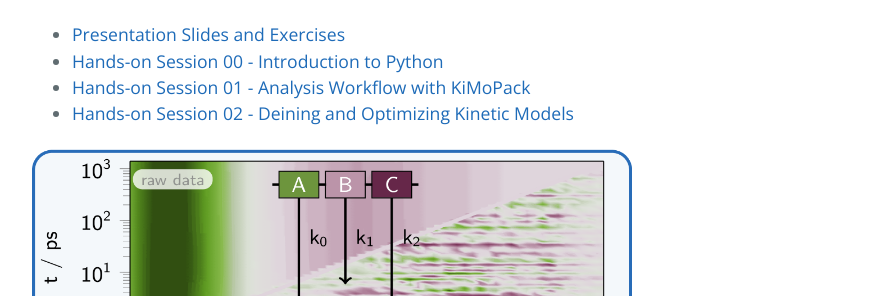
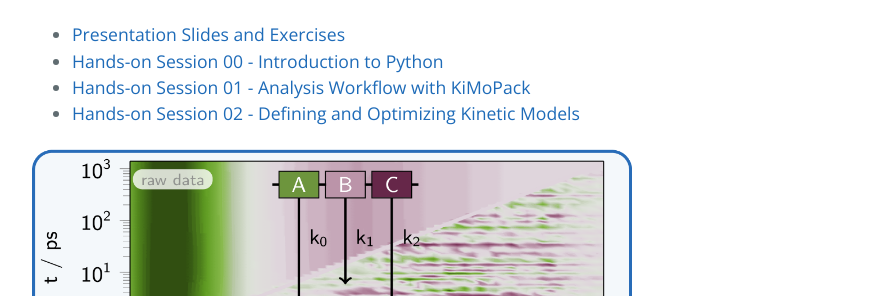
Before and after one commit to carolin-m/carolin-m.github.io, a Jekyll site: the page built from KiMoPack_tutorial.md, in a window 1280 px wide. Shown: the part 1180-1476 px from the top of the page, without its empty margins (192-1087 px from the left). Built offline with Jekyll 4.4.1, drawn with Linux system fonts in a browser that asks for light colours.

Commit message:
Update KiMoPack_tutorial.md

```diff
--- a/KiMoPack_tutorial.md
+++ b/KiMoPack_tutorial.md
@@ -33,7 +33,7 @@ The materials are available from 24/03/2022.
 - [Presentation Slides and Exercises]( )
 - [Hands-on Session 00 - Introduction to Python]( )
 - [Hands-on Session 01 - Analysis Workflow with KiMoPack]( )
-- [Hands-on Session 02 - Deining and Optimizing Kinetic Models]( )
+- [Hands-on Session 02 - Defining and Optimizing Kinetic Models]( )
 
 <img width=600 src='https://raw.githubusercontent.com/carolin-m/carolin-m.github.io/main/images/TOC_KiMoPack.png'>
 
```
